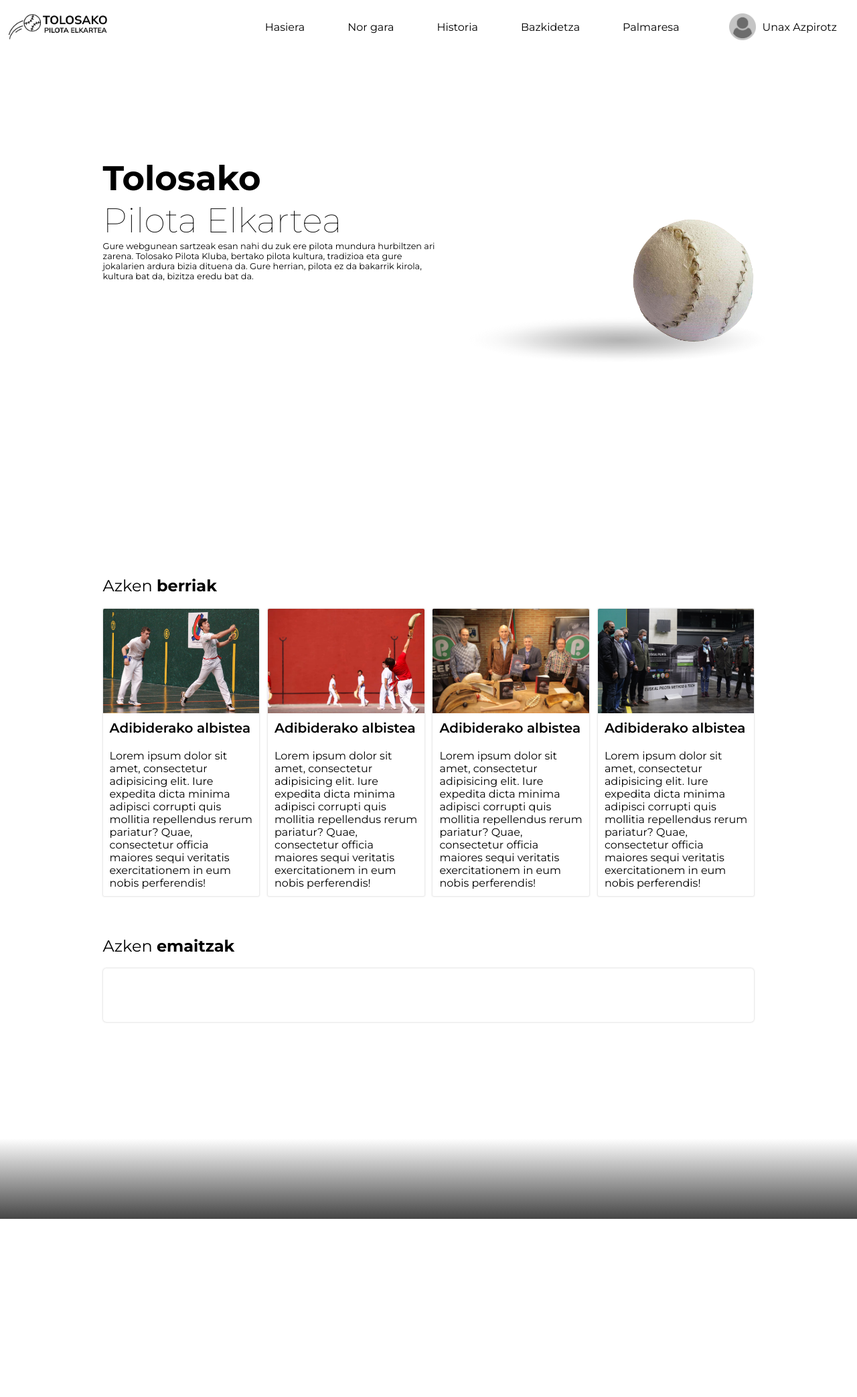
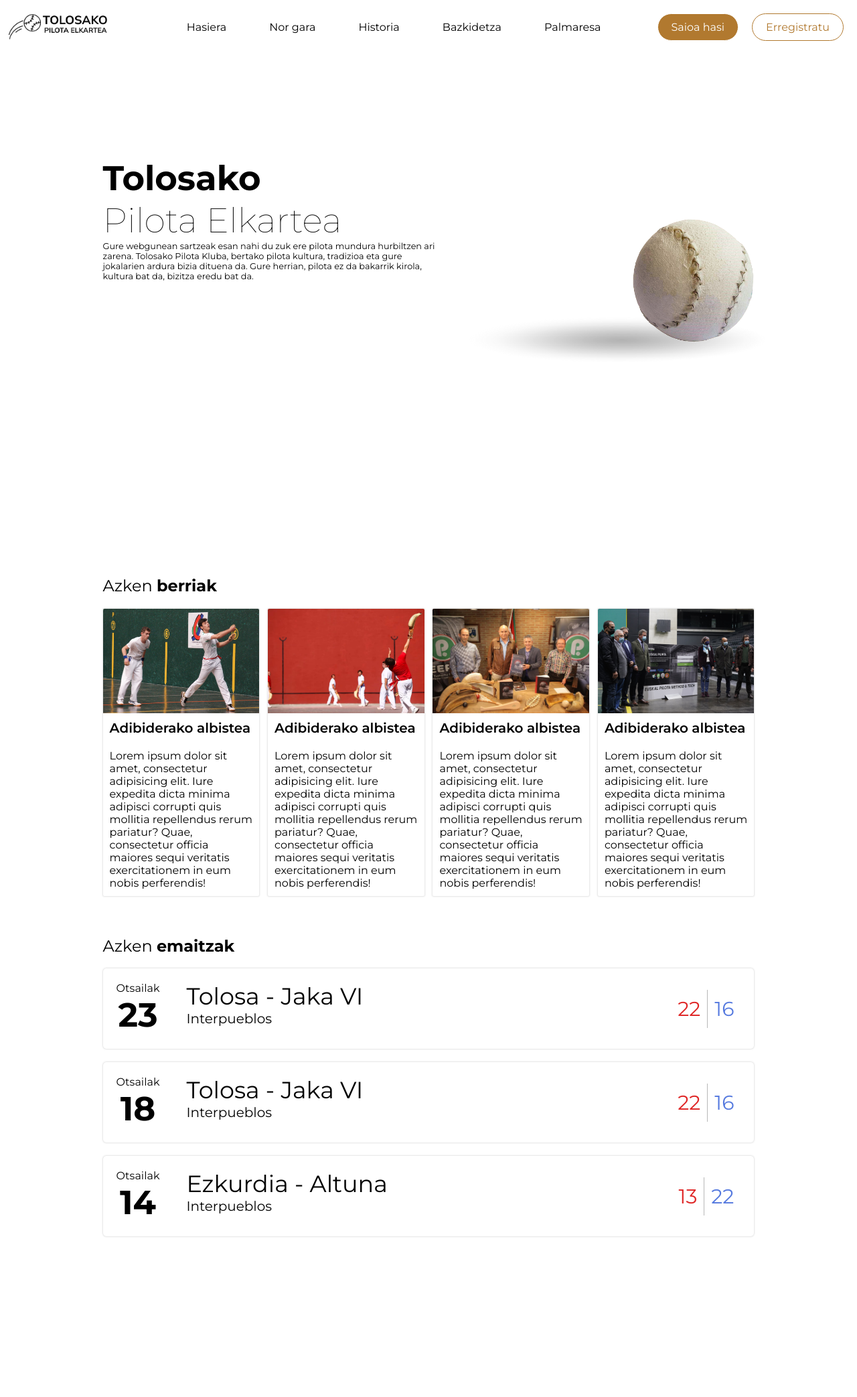
Before and after one commit to 1ag3unaxazpi/TolosaPilotaElkartea, a PHP site: page / in a window 1280 px wide. Shown: the top 2086 px of the page at 67% size. Before the commit the page ends 1820 px from the top, so only its background shows below. Run offline with PHP 8.4, Linux system fonts and the light colour scheme.

Commit message:
Nagusia eta logina hasi

```diff
--- a/css/styles.css
+++ b/css/styles.css
@@ -213,7 +265,64 @@
     margin-bottom: 20px;
 }
 
+.emaitza-txart-left{
+    padding: 20px;
+    display: flex;
+    flex-direction: column;
+    justify-content: stretch;
+    align-items: stretch;
+    text-align: center;
+}
+
+.emaitza-txart-left-hilabetea{
+
+}
+
+.emaitza-txart-left-eguna{
+    font-weight: bold;
+    font-size: 50px;
+}
+
+.emaitza-txart-center{
+    flex-grow: 1;
+    display: flex;
+    flex-direction: column;
+    justify-content: stretch;
+    align-items: stretch;
+    padding: 20px;
+}
+
+.emaitza-txart-center-pilotariak{
+    font-size: 35px;
+    font-weight: 400;
+}
+
+.emaitza-txart-center-lehiaketa{
+    font-size: 20px;
+}
+
+.emaitza-txart-right{
+    min-width: 5%;
+    padding: 20px;
+    display: flex;
+    flex-direction: row;
+    font-size: 30px;
+    align-items: center;
+    justify-content: center;
+}
+
+.emaitza-txart-right-gorri{
+    color: rgb(223, 37, 37);
+    border-right: 0.5px solid rgb(184, 184, 184);
+    padding: 10px;
+}
+
+.emaitza-txart-right-urdin{
+    color: rgb(86, 122, 223);
+    padding: 10px;
+}
+
 footer{
     height: 15vh;
-    background-image: linear-gradient(rgb(255, 255, 255), rgb(70, 70, 70));
+    /* background-image: linear-gradient(rgb(255, 255, 255), rgb(70, 70, 70)); */
 }
--- a/index.html
+++ b/index.html
@@ -22,15 +22,15 @@
             <a class="esteka" href="">Palmaresa</a>
         </div>
         <div class="header-right">
-            <div class="user-cont">
+            <!-- <div class="user-cont">
                 <img src="resources/user-icon-argia.png" width="40px" alt="">
                 <span>Unax Azpirotz</span>
-            </div>
+            </div> -->
 
-            <!--
+
             <a class="botoia" href="">Saioa hasi</a>
             <a class="botoia-tx" href="">Erregistratu</a>
-             -->
+
         </div>
     </header>
     <main>
@@ -93,14 +93,81 @@
             <h2 class="sec-title">Azken <b>emaitzak</b></h2>
             <div class="emaitza-txart-kont">
                 <div class="emaitza-txart">
-                    <div>
-
+                    <div class="emaitza-txart-left">
+                        <div class="emaitza-txart-left-hilabetea">
+                            Otsailak
+                        </div>
+                        <div class="emaitza-txart-left-eguna">
+                            23
+                        </div>
                     </div>
-                    <div>
-
+                    <div class="emaitza-txart-center">
+                        <div class="emaitza-txart-center-pilotariak">
+                            Tolosa - Jaka VI
+                        </div>
+                        <div class="emaitza-txart-center-lehiaketa">
+                            Interpueblos
+                        </div>
                     </div>
-                    <div>
-
+                    <div class="emaitza-txart-right">
+                        <div class="emaitza-txart-right-gorri">
+                            22
+                        </div>
+                        <div class="emaitza-txart-right-urdin">
+                            16
+                        </div>
+                    </div>
+                </div>
+                <div class="emaitza-txart">
+                    <div class="emaitza-txart-left">
+                        <div class="emaitza-txart-left-hilabetea">
+                            Otsailak
+                        </div>
+                        <div class="emaitza-txart-left-eguna">
+                            18
+                        </div>
+                    </div>
+                    <div class="emaitza-txart-center">
+                        <div class="emaitza-txart-center-pilotariak">
+                            Tolosa - Jaka VI
+                        </div>
+                        <div class="emaitza-txart-center-lehiaketa">
+                            Interpueblos
+                        </div>
+                    </div>
+                    <div class="emaitza-txart-right">
+                        <div class="emaitza-txart-right-gorri">
+                            22
+                        </div>
+                        <div class="emaitza-txart-right-urdin">
+                            16
+                        </div>
+                    </div>
+                </div>
+                <div class="emaitza-txart">
+                    <div class="emaitza-txart-left">
+                        <div class="emaitza-txart-left-hilabetea">
+                            Otsailak
+                        </div>
+                        <div class="emaitza-txart-left-eguna">
+                            14
+                        </div>
+                    </div>
+                    <div class="emaitza-txart-center">
+                        <div class="emaitza-txart-center-pilotariak">
+                            Ezkurdia - Altuna
+                        </div>
+                        <div class="emaitza-txart-center-lehiaketa">
+                            Interpueblos
+                        </div>
+                    </div>
+                    <div class="emaitza-txart-right">
+                        <div class="emaitza-txart-right-gorri">
+                            13
+                        </div>
+                        <div class="emaitza-txart-right-urdin">
+                            22
+                        </div>
                     </div>
                 </div>
             </div>
```
Also changed, not shown: other parts of css/styles.css (+52 -0 lines), login.html (added, +32 -0 lines).
